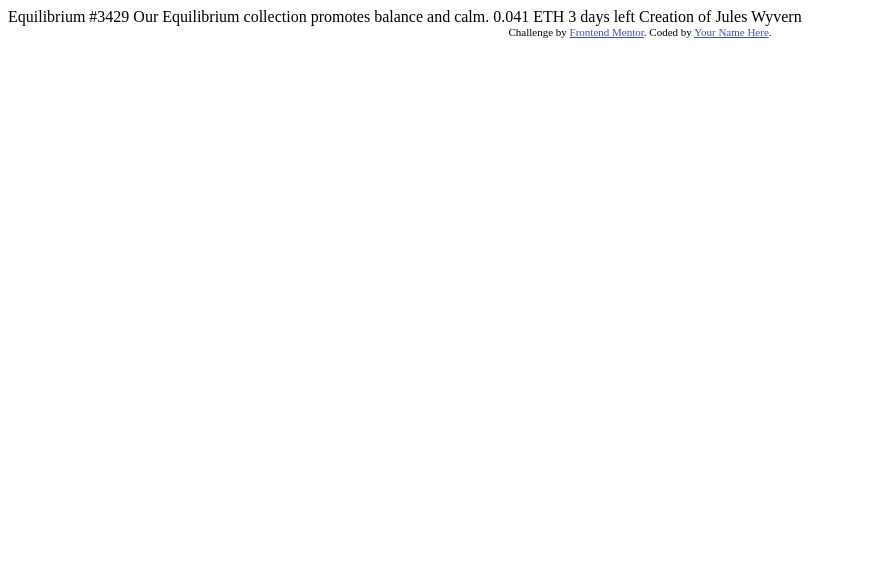
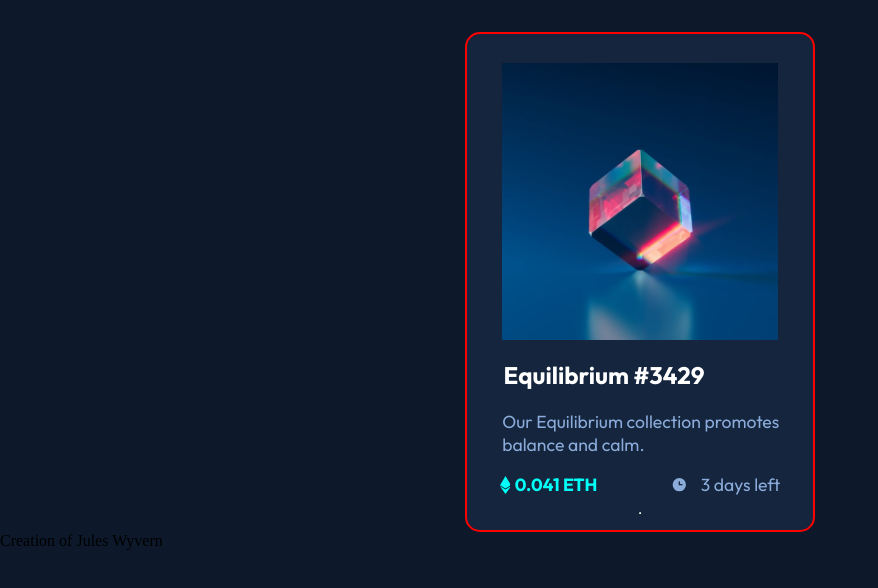
Before and after one commit to doorvishG/nft-preview-card-component, a plain HTML site: page index.html in a window 1280 px wide. Shown: the whole page, without its empty margins (0-878 px from the left). Drawn offline with Linux system fonts and the light colour scheme.

Commit message:
completed markup and css styles up to nft  price

```diff
--- a/index.html
+++ b/index.html
@@ -8,26 +8,42 @@
 
   <title>Frontend Mentor | NFT preview card component</title>
 
-  <!-- Feel free to remove these styles or customise in your own stylesheet 👍 -->
-  <style>
-    .attribution { font-size: 11px; text-align: center; }
-    .attribution a { color: hsl(228, 45%, 44%); }
-  </style>
+  <link rel="stylesheet" href="./styles/styles.css">
+
 </head>
 <body>
 
-  Equilibrium #3429
+  <div class="card">
+    <img src="./images/image-equilibrium.jpg" alt="Equilibrium">
 
-  Our Equilibrium collection promotes balance and calm.
+    <h1>Equilibrium #3429</h1>
 
-  0.041 ETH
-  3 days left
+    <p>Our Equilibrium collection promotes balance and calm.</p>
+
+    <div class="details">
+      <div class="price">
+        <svg width="11" height="18" xmlns="http://www.w3.org/2000/svg" id="eth"><path d="M11 10.216 5.5 18 0 10.216l5.5 3.263 5.5-3.262ZM5.5 0l5.496 9.169L5.5 12.43 0 9.17 5.5 0Z" fill="#00FFF8"/></svg>
+        <h2>0.041 ETH</h2>
+      </div>
+
+      <div class="days">
+        <svg width="20" height="20" xmlns="http://www.w3.org/2000/svg" id="clock"><path d="M8.305 2.007a6.667 6.667 0 1 0 0 13.334 6.667 6.667 0 0 0 0-13.334Zm2.667 7.334H8.305a.667.667 0 0 1-.667-.667V6.007a.667.667 0 0 1 1.334 0v2h2a.667.667 0 0 1 0 1.334Z" fill="#8BACD9"/></svg>
+        <p id="numdays">3 days left</p>
+      </div>
+    </div>
+
+    <div class="line">
+          <hr>
+    </div>
+
+  </div>
+
+
+
+
+
 
   Creation of Jules Wyvern
 
-  <div class="attribution">
-    Challenge by <a href="https://www.frontendmentor.io?ref=challenge" target="_blank">Frontend Mentor</a>.
-    Coded by <a href="#">Your Name Here</a>.
-  </div>
 </body>
 </html>
--- /dev/null
+++ b/styles/styles.scss
@@ -0,0 +1,118 @@
+/* import font */
+@import url('https://fonts.googleapis.com/css2?family=Outfit:wght@100;200;300;400;500;600;700&display=swap');
+
+/* Primary colors*/
+$soft-blue:hsl(215, 51%, 70%);
+$cyan:hsl(178, 100%, 50%);
+
+
+/* neutral colors */
+$main-bg:hsl(217, 54%, 11%);
+$card-bg:hsl(216, 50%, 16%);
+$line:hsl(215, 32%, 27%);
+
+/* Font */
+$font: 'Outfit', sans-serif;
+
+/* Font size */
+$font-size: 1.1rem;
+
+
+*{
+    margin: 0;
+    padding: 0;
+    box-sizing: border-box;
+}
+
+body{
+    background-color: $main-bg;
+}
+
+.card{
+    margin: 0 auto;
+    margin-top: 2em;
+    display: flex;
+    flex-direction: column;
+    justify-content: center;
+    align-items: center;
+    width: 350px;
+    background-color: $card-bg;
+    border-radius: 15px;
+    border: 2px solid red;
+
+    img{
+        padding-top: 1.8em;
+        padding-bottom: 1.3em;
+        width: 80%;
+    }
+
+    h1{
+        font-family: $font;
+        font-size: 1.5rem;
+        color: #fff;
+        margin-left: -3em;
+        padding-bottom: 0.8em;
+
+        &:hover{
+            color: $cyan;
+        }
+    }
+
+    p{
+        font-family: $font;
+        font-size: $font-size;
+        color: $soft-blue;
+        margin-left: 2em;
+        padding-bottom: 1em;
+    }
+
+    .details{
+        display: inline-flex;
+        // margin-left: em;
+        // border: 2px solid blue;
+        justify-content: space-around;
+        gap: 50px;
+        width: 83%;
+        .price{
+            display: inline-flex;
+            width: 40%;
+            // border: 2px solid purple;
+            // gap: 9px;
+            #eth{
+                margin-top: 0.2em;
+            }
+
+            h2{
+                padding-left: 5px;
+                font-family: $font;
+                color: $cyan;
+                font-size: $font-size;
+                width: 100%;
+            }
+        }
+
+        .days{
+            display: inline-flex;
+            width: 38%;
+            // border: 2px solid yellow;
+            text-align: right;
+            #clock{
+                margin-top: 0.2em;
+                align-items: flex-end;
+            }
+
+            #numdays{
+                width: 100%;
+                margin-left: 0;
+                padding-left: 5px;
+                padding-bottom: 0;
+            }
+
+        }
+    }
+
+    .line{
+        padding-top: 1em;
+        padding-bottom: 1em;
+    }
+}
```
Also changed, not shown: styles/styles.css (added), 1 other file.
